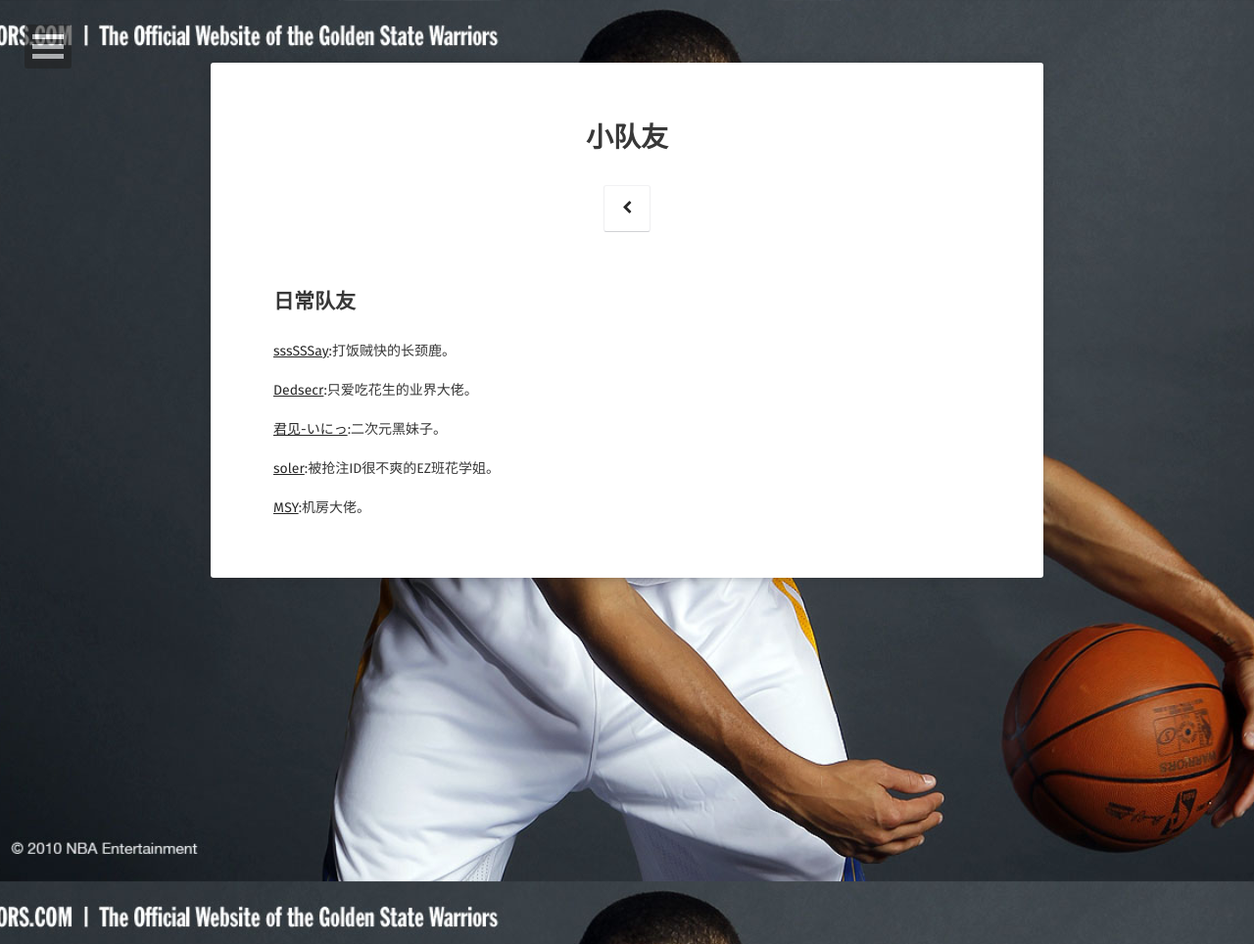
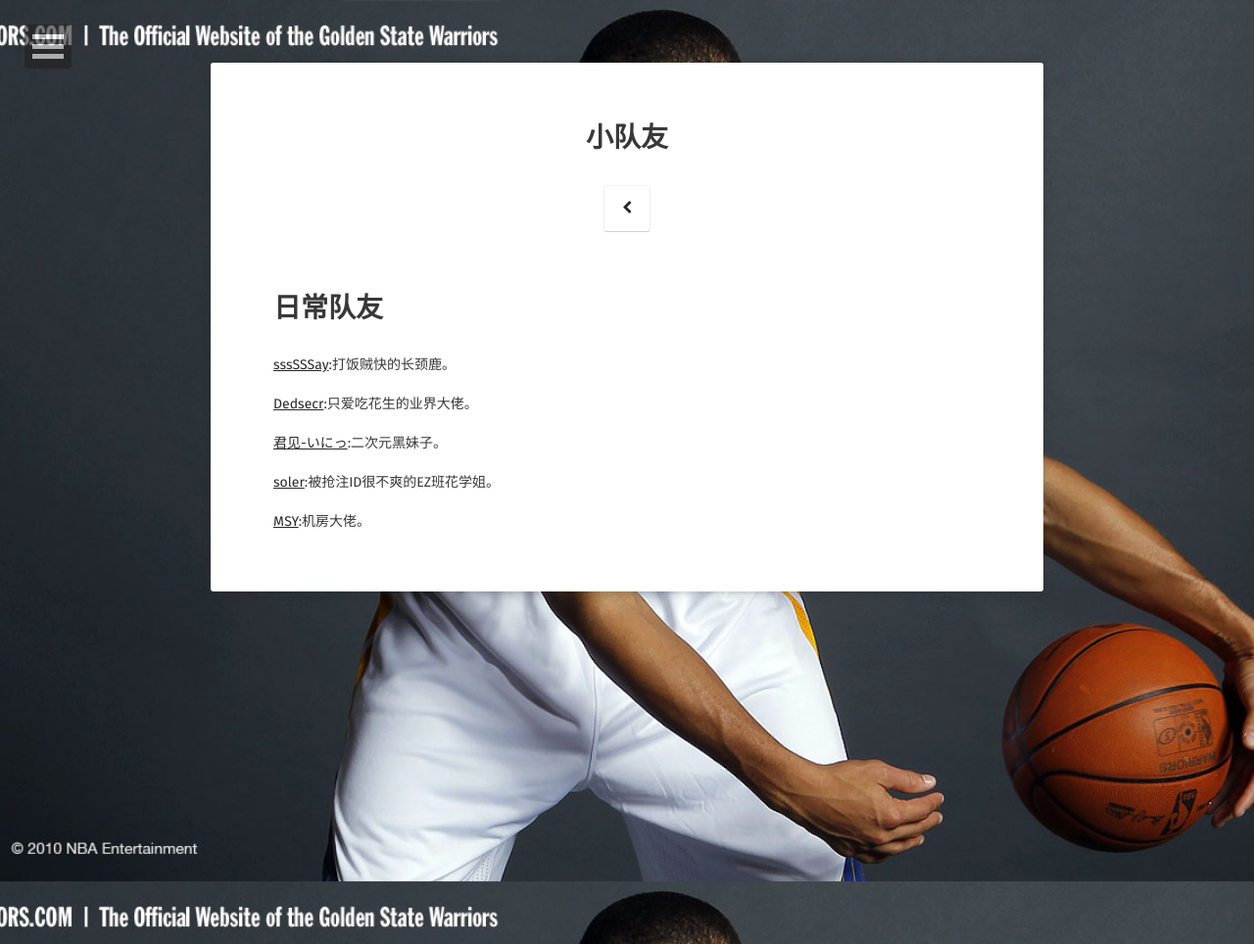
Before and after one commit to 13091291791msy/Youngscc.github.io, a Jekyll site: the page built from link.md, in a window 1280 px wide. Shown: the whole page at 98% size. Built offline with Jekyll 4.4.1, drawn with Linux system fonts in a browser that asks for light colours; some web fonts are replaced; comment, search, counter and statistics services are not loaded.

Commit message:
404公益优化

```diff
--- a/404.html
+++ b/404.html
@@ -5,5 +5,5 @@ permalink: /404
 comments: false
 ---
 <?php get_header(); ?>
-<script type=”text/javascript” src=”http://www.qq.com/404/search_children.js” charset=”utf-8″></script>
+<script type="text/javascript" src="//qzonestyle.gtimg.cn/qzone/hybrid/app/404/search_children.js" charset="utf-8" homePageUrl="http://yoursite.com/yourPage.html" homePageName="回到我的主页"></script>
 <?php get_footer(); ?>
--- a/link.md
+++ b/link.md
@@ -4,7 +4,7 @@ title: 小队友
 excerpt: "Friends"
 ---
 
-## 日常队友
+# 日常队友
 
 [sssSSSay](https://ssssssay.github.io/):打饭贼快的长颈鹿。
 
```
